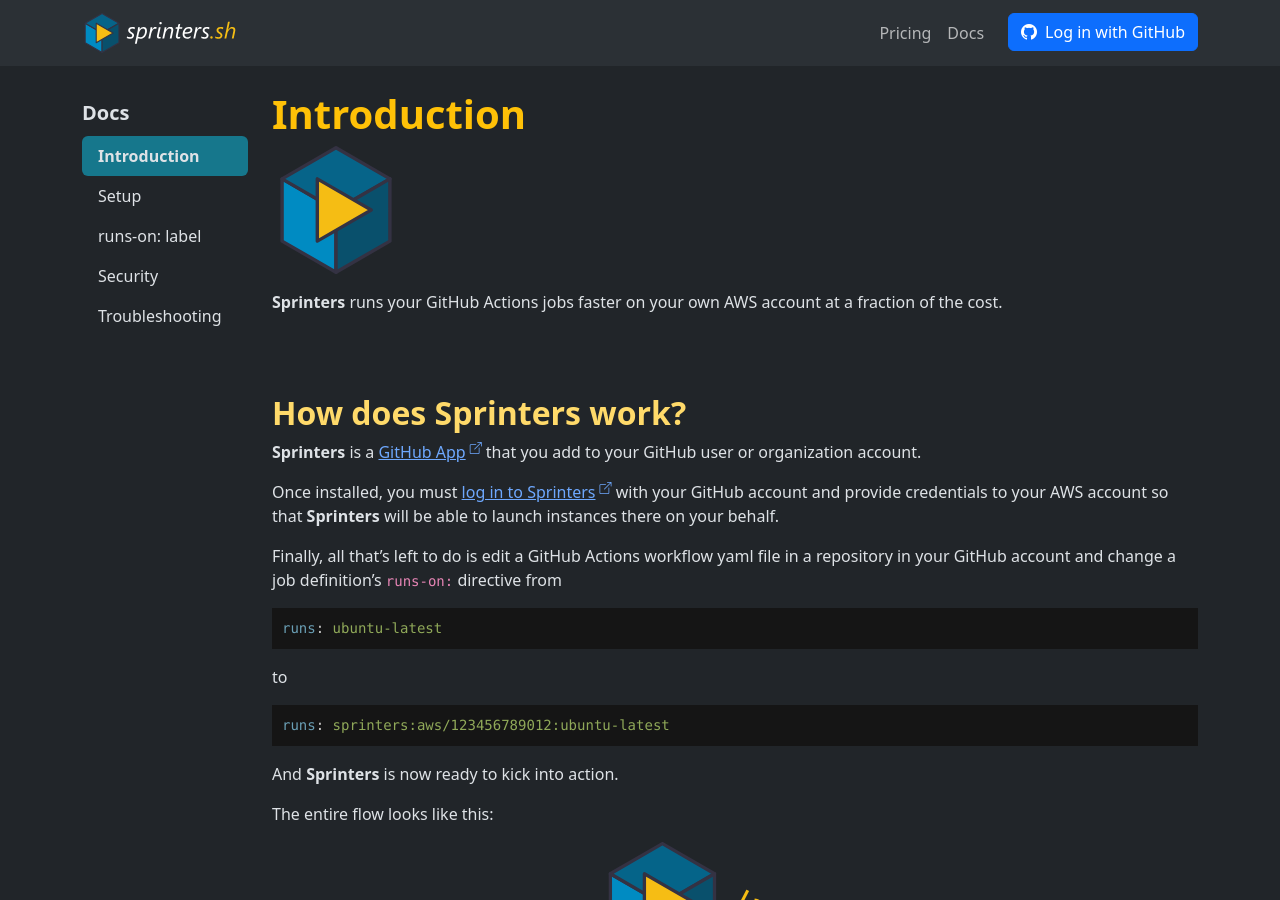
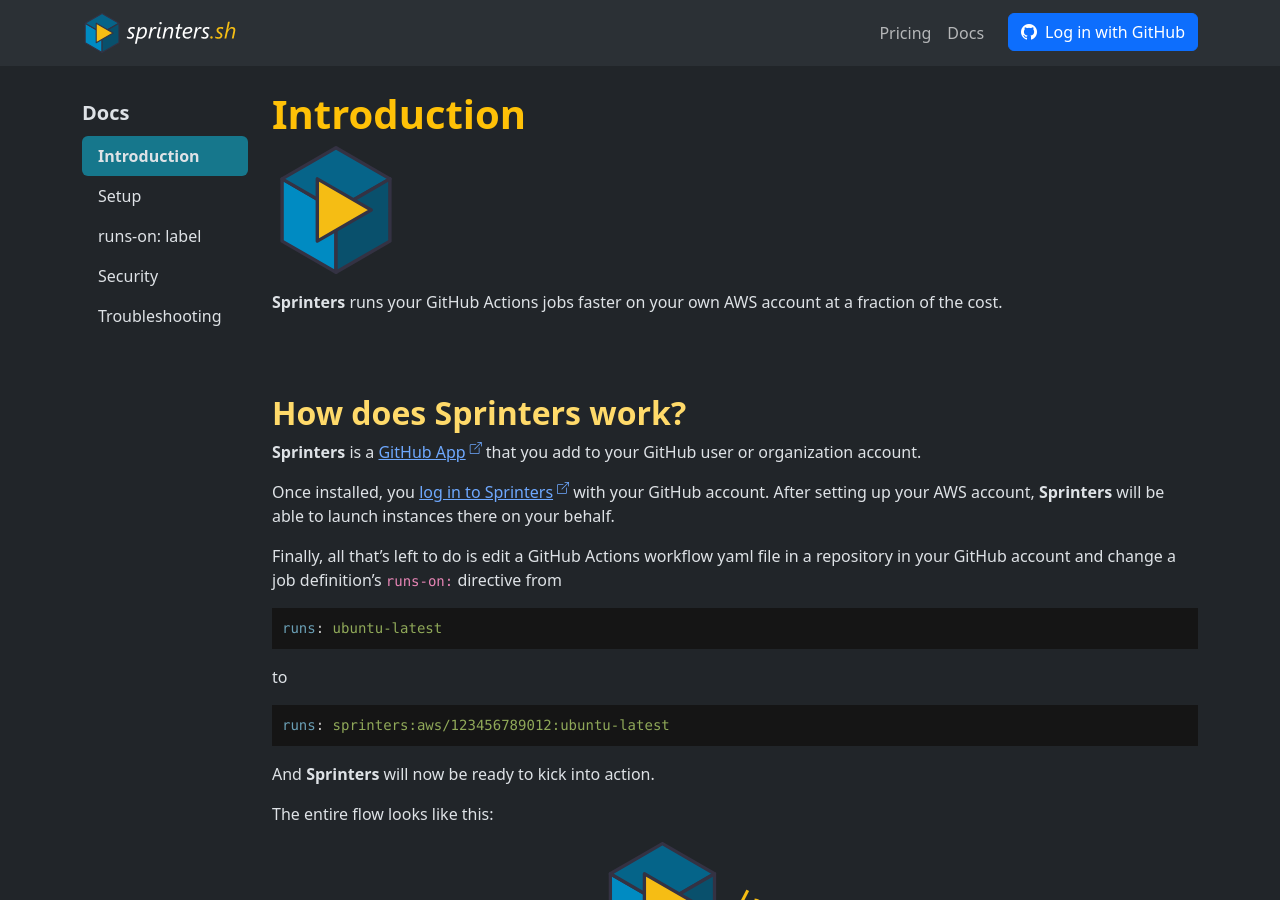
Before and after one commit to sprinters-sh/sprinters.sh, a Jekyll site: the page built from docs/index.md, in a window 1280 px wide and 900 px high. Built offline with Jekyll 4.4.1, drawn with Linux system fonts in a browser that asks for light colours.

Commit message:
Minor rewording

````diff
--- a/docs/index.md
+++ b/docs/index.md
@@ -13,8 +13,8 @@
 **Sprinters** is a {% include external-link.html text="GitHub App" href="https://github.com/apps/sprinters-sh" %} that
 you add to your GitHub user or organization account.
 
-Once installed, you must {% include external-link.html text="log in to Sprinters" href="https://console.sprinters.sh/login" %} with your
-GitHub account and provide credentials to your AWS account so that **Sprinters** will be able to launch instances there on your behalf.
+Once installed, you {% include external-link.html text="log in to Sprinters" href="https://console.sprinters.sh/login" %} with your
+GitHub account. After setting up your AWS account, **Sprinters** will be able to launch instances there on your behalf.
 
 Finally, all that's left to do is edit a GitHub Actions workflow yaml file in a repository in your GitHub account and
 change a job definition's `runs-on:` directive from
@@ -29,7 +29,7 @@
 runs: sprinters:aws/123456789012:ubuntu-latest
 ```
 
-And **Sprinters** is now ready to kick into action.
+And **Sprinters** will now be ready to kick into action.
 
 The entire flow looks like this:
 
````
